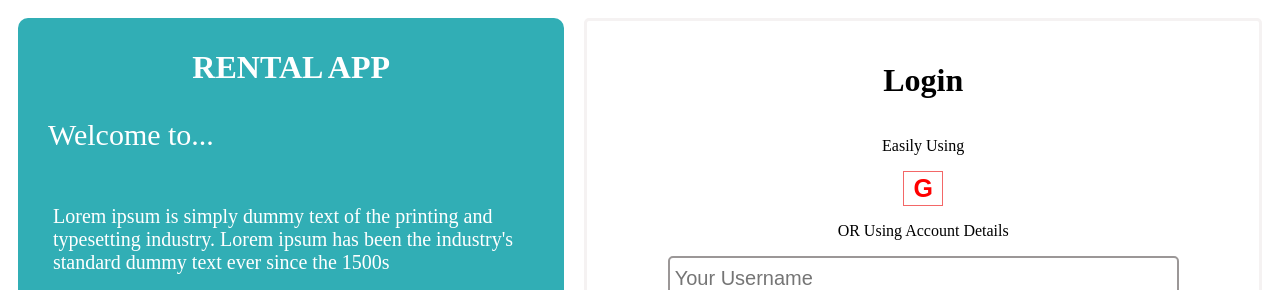
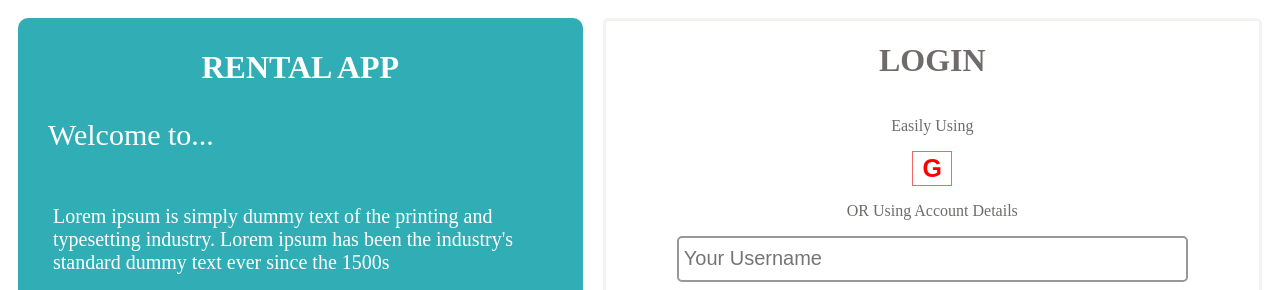
Before and after one commit to prasanshivarapu/dotwebGoogleauthentication, a React (Create React App) app: page / in a window 1280 px wide. Shown: the top 290 px of the page. Built offline with nearby package versions, Linux system fonts and the light colour scheme.

Commit message:
remaining

```diff
--- a/src/components/file1/index.css
+++ b/src/components/file1/index.css
@@ -6,10 +6,19 @@
   background-color: white;
   border: solid;
   min-width: 200px;
-  padding: 20px;
+
   margin: 10px;
   border-color: rgb(245, 242, 242);
   border-radius: 5px;
+}
+.in {
+  color: rgb(112, 107, 107);
+}
+.in1 {
+  color: rgb(112, 107, 107);
+}
+.in2 {
+  color: rgb(112, 107, 107);
 }
 .e {
   color: red;
--- a/src/components/file1/index.js
+++ b/src/components/file1/index.js
@@ -66,10 +66,10 @@ const SignupForm = () => {
 
   return (
     <div className="main">
-      <h1>Login</h1>
-      <p>Easily Using</p>
+      <h1 className="in">LOGIN</h1>
+      <p className="in1">Easily Using</p>
       <GoogleAuth />
-      <p>OR Using Account Details</p>
+      <p className="in2">OR Using Account Details</p>
       <form onSubmit={loginTo} className="main1">
         <input
           value={input1}
```
